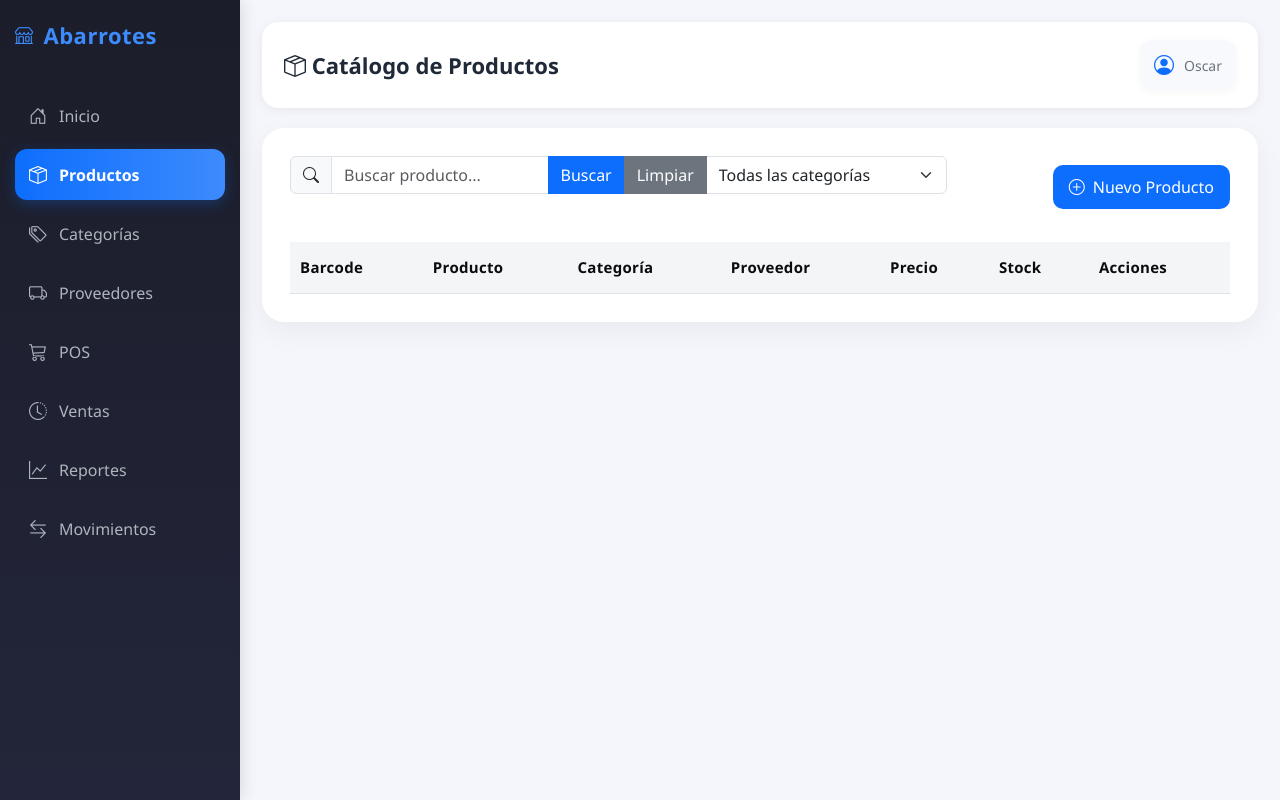
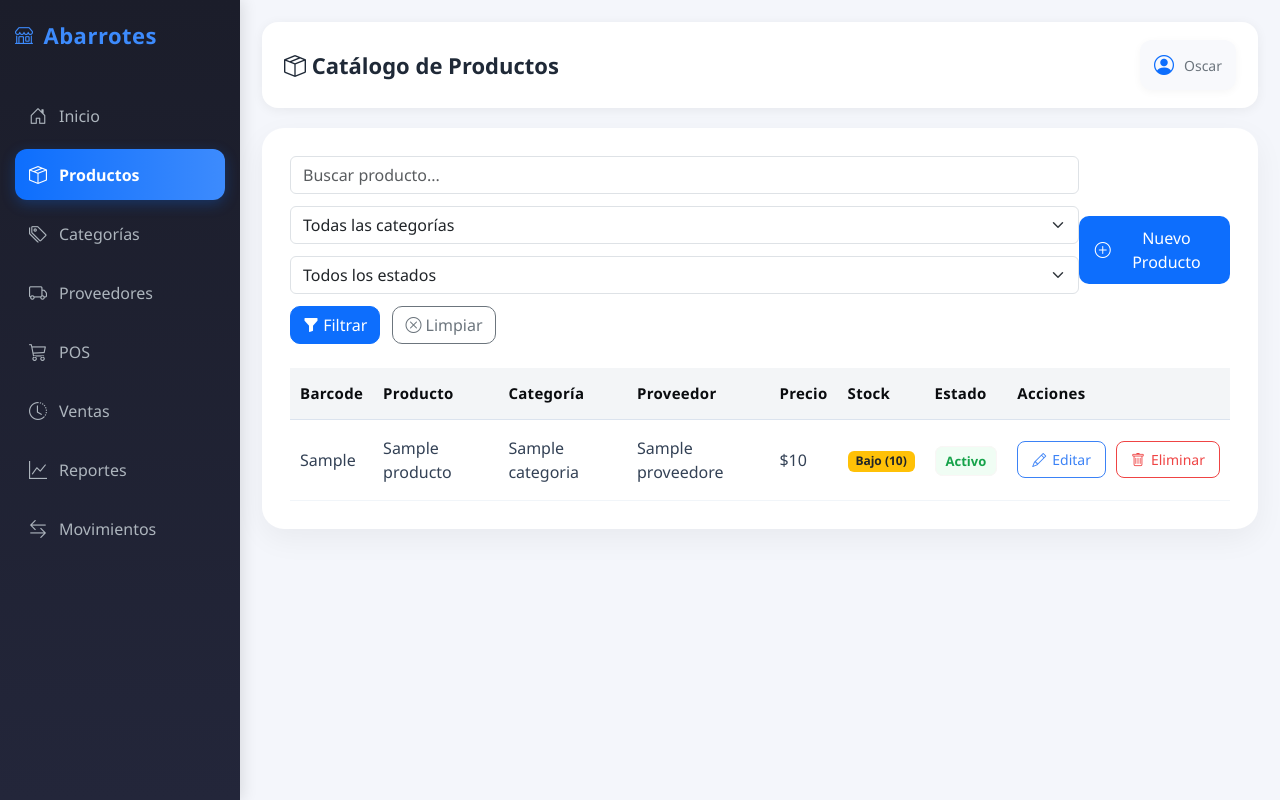
Before and after one commit to OscarDevMx/inventario-abarrotes, a Flask app: page /productos/ in a window 1280 px wide. Run offline with Flask 3, Linux system fonts and the light colour scheme; tables that the repository leaves empty or names only in its code hold one stand-in row (values such as "Sample post"); lists and menus that the app fills with data are empty.

Commit message:
feat(productos): agregar filtro por estado

```diff
--- a/app/routes/productos.py
+++ b/app/routes/productos.py
@@ -3,7 +3,8 @@ from flask import (
     render_template,
     request,
     redirect,
-    flash
+    flash,
+    url_for
 )
 from app.services.producto_service import (
     obtener_productos,
@@ -12,7 +13,9 @@ from app.services.producto_service import (
     insertar_producto,
     obtener_producto_por_id,
     actualizar_producto,
-    eliminar_producto
+    eliminar_producto,
+    obtener_resumen_productos,
+    activar_producto
 )
 
 
@@ -36,19 +39,31 @@ def listar_productos():
         ''
     )
 
+    estado = request.args.get(
+        'estado',
+        ''
+    )
+
     productos = obtener_productos(
         busqueda,
-        categoria
+        categoria,
+        estado
     )
 
+
+
     categorias = obtener_categorias()
+
+    resumen = obtener_resumen_productos()
 
     return render_template(
         'productos/listar.html',
         productos=productos,
         categorias=categorias,
         busqueda=busqueda,
-        categoria=categoria
+        categoria=categoria,
+        estado=estado,
+        resumen=resumen
     )
 
 
@@ -127,3 +142,31 @@ def eliminar_producto_route(id_producto):
     flash(f'Producto "{obtener_producto_por_id(id_producto)["nombre"]}" eliminado exitosamente', 'danger')
 
     return redirect('/productos/')
+
+
+
+@productos_bp.route(
+    '/activar/<int:id_producto>'
+)
+def activar_producto_route(
+    id_producto
+):
+
+    producto = obtener_producto_por_id(
+        id_producto
+    )
+
+    activar_producto(
+        id_producto
+    )
+
+    flash(
+        f'Producto "{producto["nombre"]}" activado correctamente',
+        'success'
+    )
+
+    return redirect(
+        url_for(
+            'productos.listar_productos'
+        )
+    )
--- a/app/services/producto_service.py
+++ b/app/services/producto_service.py
@@ -1,7 +1,7 @@
 from app.database.connection import get_connection
 
 
-def obtener_productos(busqueda='', categoria=''):
+def obtener_productos(busqueda='', categoria='', estado=''):
 
     conn = get_connection()
     cursor = conn.cursor(dictionary=True)
@@ -15,13 +15,14 @@ def obtener_productos(busqueda='', categoria=''):
             pr.nombre AS proveedor,
             p.precio,
             p.stock_actual,
-            p.stock_minimo
+            p.stock_minimo,
+            p.activo
         FROM productos p
         JOIN categorias c
             ON p.id_categoria = c.id_categoria
         LEFT JOIN proveedores pr
             ON p.id_proveedor = pr.id_proveedor
-        WHERE p.activo = TRUE
+        WHERE 1=1
     """
 
     valores = []
@@ -35,6 +36,18 @@ def obtener_productos(busqueda='', categoria=''):
         valores.append(
             categoria
         )
+
+    if estado == 'activo':
+
+        query += """
+            AND p.activo = TRUE
+        """
+
+    elif estado == 'inactivo':
+
+        query += """
+            AND p.activo = FALSE
+        """
 
     if busqueda:
 
@@ -374,3 +387,63 @@ def eliminar_producto(id_producto):
 
     cursor.close()
     conn.close()
+
+
+def activar_producto(id_producto):
+
+    conn = get_connection()
+
+    cursor = conn.cursor()
+
+    cursor.execute(
+        """
+        UPDATE productos
+        SET activo = TRUE
+        WHERE id_producto = %s
+        """,
+        (id_producto,)
+    )
+
+    conn.commit()
+
+    cursor.close()
+    conn.close()
+
+def obtener_resumen_productos():
+
+    conn = get_connection()
+    cursor = conn.cursor(dictionary=True)
+
+    query = """
+        SELECT
+            COUNT(*) AS total_productos,
+
+            SUM(
+                CASE
+                    WHEN stock_actual = 0
+                    THEN 1
+                    ELSE 0
+                END
+            ) AS agotados,
+
+            SUM(
+                CASE
+                    WHEN stock_actual > 0
+                    AND stock_actual <= stock_minimo
+                    THEN 1
+                    ELSE 0
+                END
+            ) AS stock_bajo
+
+        FROM productos
+        WHERE activo = TRUE
+    """
+
+    cursor.execute(query)
+
+    resumen = cursor.fetchone()
+
+    cursor.close()
+    conn.close()
+
+    return resumen
--- a/app/services/proveedor_service.py
+++ b/app/services/proveedor_service.py
@@ -138,9 +138,7 @@ def desactivar_proveedor(
     conn.close()
 
 
-def activar_proveedor(
-    id_proveedor
-):
+def activar_proveedor(id_proveedor):
 
     conn = get_connection()
 
--- a/app/static/css/style.css
+++ b/app/static/css/style.css
@@ -1533,3 +1533,20 @@ textarea.form-control-premium{
     background: #fee2e2;
     color: #991b1b;
 }
+
+/* FILTROS PRODUCTOS */
+
+.products-filters{
+    display:flex;
+    gap:12px;
+    align-items:center;
+    flex-wrap:wrap;
+}
+
+.products-filters input{
+    min-width:280px;
+}
+
+.products-filters select{
+    min-width:220px;
+}
--- a/app/templates/productos/listar.html
+++ b/app/templates/productos/listar.html
@@ -18,15 +18,7 @@ Catálogo de Productos
 
     <div class="module-toolbar">
 
-        <form method="GET" class="mb-4">
-
-            <div class="input-group">
-
-                <span class="input-group-text">
-
-                    <i class="bi bi-search"></i>
-
-                </span>
+        <form method="GET" class="products-filters">
 
             <input
                 type="text"
@@ -34,22 +26,6 @@ Catálogo de Productos
                 class="form-control"
                 placeholder="Buscar producto..."
                 value="{{ busqueda }}">
-
-                <button
-                    type="submit"
-                    class="btn btn-primary">
-
-                    Buscar
-
-                </button>
-
-                <a
-                    href="{{ url_for('productos.listar_productos') }}"
-                    class="btn btn-secondary">
-
-                    Limpiar
-
-                </a>
 
             <select
                 name="categoria"
@@ -75,7 +51,51 @@ Catálogo de Productos
 
             </select>
 
-            </div>
+            <select
+                name="estado"
+                class="form-select">
+
+                <option value="">
+                    Todos los estados
+                </option>
+
+                <option
+                    value="activo"
+                    {% if estado == 'activo' %}
+                        selected
+                    {% endif %}>
+                    Activos
+                </option>
+
+                <option
+                    value="inactivo"
+                    {% if estado == 'inactivo' %}
+                        selected
+                    {% endif %}>
+                    Inactivos
+                </option>
+
+            </select>
+
+            <button
+                type="submit"
+                class="btn btn-primary">
+
+                <i class="bi bi-funnel-fill"></i>
+
+                Filtrar
+
+            </button>
+
+            <a
+                href="{{ url_for('productos.listar_productos') }}"
+                class="btn btn-outline-secondary">
+
+                <i class="bi bi-x-circle"></i>
+
+                Limpiar
+
+            </a>
 
         </form>
 
@@ -105,6 +125,7 @@ Catálogo de Productos
                     <th>Proveedor</th>
                     <th>Precio</th>
                     <th>Stock</th>
+                    <th>Estado</th>
                     <th>Acciones</th>
                 </tr>
             </thead>
@@ -121,7 +142,7 @@ Catálogo de Productos
                     <td>${{ p.precio }}</td>
                     <td>
 
-                        {% if p.stock_actual == 0 %}
+                        {% if p.stock_actual == 0 and p.activo %}
 
                             <span class="badge bg-danger">
 
@@ -129,7 +150,7 @@ Catálogo de Productos
 
                             </span>
 
-                        {% elif p.stock_actual <= p.stock_minimo %}
+                        {% elif p.stock_actual <= p.stock_minimo and p.activo %}
 
                             <span class="badge bg-warning text-dark">
 
@@ -137,7 +158,7 @@ Catálogo de Productos
 
                             </span>
 
-                        {% else %}
+                        {% elif p.stock_actual > p.stock_minimo and p.activo %}
 
                             <span class="badge bg-success">
 
@@ -145,11 +166,39 @@ Catálogo de Productos
 
                             </span>
 
+                        {% elif p.activo == False %}
+                            <span class="badge bg-secondary">
+
+                                Histórico ({{ p.stock_actual }})
+
+                            </span>
+
                         {% endif %}
 
                     </td>
                     <td>
+
+                        {% if p.activo %}
+
+                            <span class="badge-stock-ok">
+
+                                Activo
+
+                            </span>
+
+                        {% else %}
+
+                            <span class="badge-stock-low">
+
+                                Inactivo
+
+                            </span>
+
+                        {% endif %}
+                    </td>
+                    <td>
                         <div class="action-buttons">
+                            {% if p.activo %}
                                 <a
                                     href="{{ url_for('productos.editar_producto', id_producto=p.id_producto) }}"
                                     class="btn btn-edit">
@@ -168,6 +217,22 @@ Catálogo de Productos
 
                                     Eliminar
                                 </button>
+                            {% else %}
+                                <a
+                                    href="{{ url_for(
+                                        'productos.activar_producto_route',
+                                        id_producto=p.id_producto
+                                    ) }}"
+                                    class="btn btn-active">
+
+                                    <i class="bi bi-check-circle"></i>
+
+                                    Activar
+
+                                </a>
+
+                            {% endif %}
+
                         </div>
                     </td>
 
```
Lines whose indentation alone changed are shown as unchanged.
